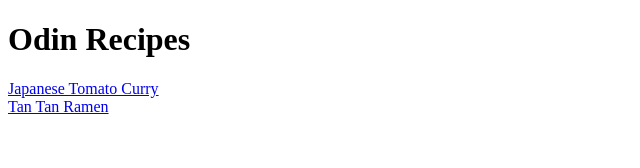
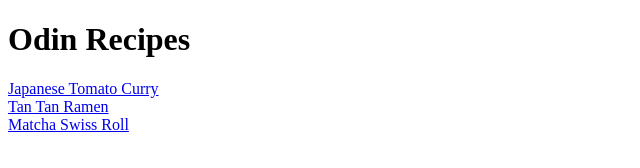
Before and after one commit to sanneVB/odin-recipes, a plain HTML site: page index.html in a window 1280 px wide. Shown: the whole page, without its empty margins (0-640 px from the left). Drawn offline with Linux system fonts and the light colour scheme.

Commit message:
Add Matcha Roll link to index.html

```diff
--- a/index.html
+++ b/index.html
@@ -9,5 +9,7 @@
         <a href="./recipes/japanese-tomato-curry.html">Japanese Tomato Curry</a>
         <br>
         <a href="./recipes/tan-tan-ramen.html">Tan Tan Ramen</a>
+        <br>
+        <a href="./recipes/matcha-swiss-roll.html">Matcha Swiss Roll</a>
     </body>
 </html>
```
